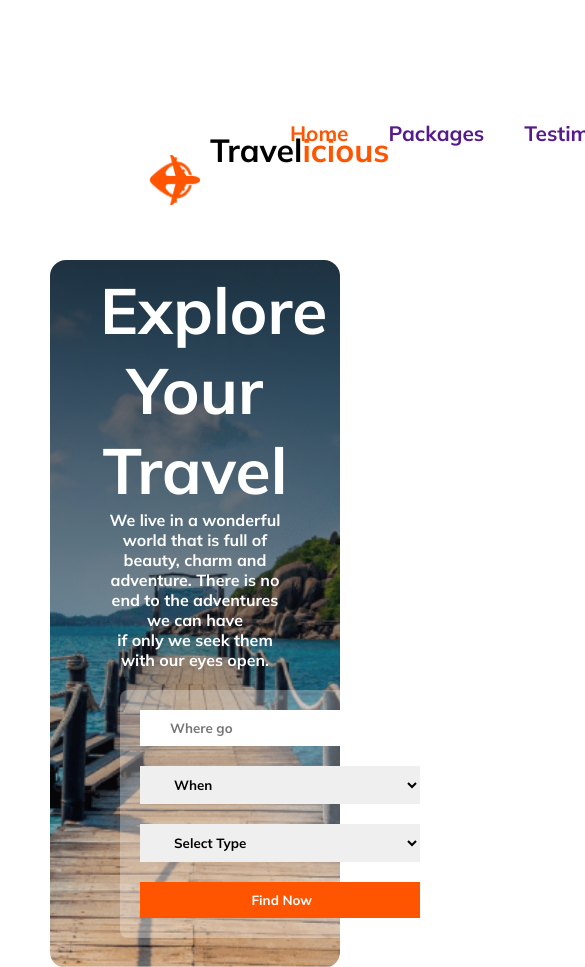
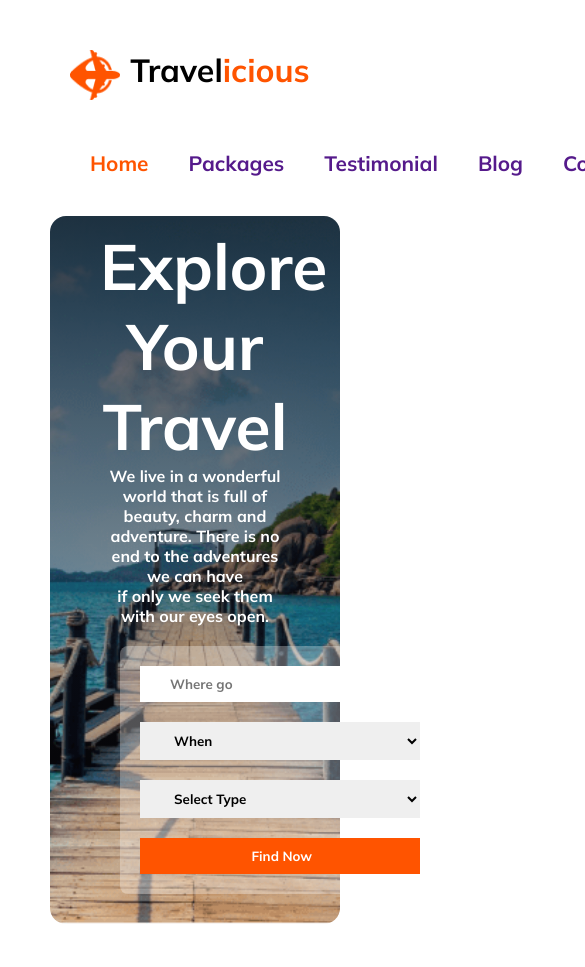
Before and after one commit to fatema94/Assingment-2, a plain HTML site: page index.html in a window 390 px wide. Shown: the top 967 px of the page, 585 px wide, since content can reach past the window. Drawn offline with Linux system fonts and the light colour scheme.

Commit message:
added all media queries

```diff
--- a/index.html
+++ b/index.html
@@ -235,7 +235,7 @@
         <div class="foot">
             <div class="foot-logo">
 
-                <img src="Images/Group 40071 (2).png" alt="" class="logo">
+                <img src="Images/Group 40071 (2).png" alt="" class="logo-1">
                 <h3 class="foot-tittle">Travel<span class="orange">icious</span></h3>
             </div>
             <p class="foot-para">
--- a/styles/style.css
+++ b/styles/style.css
@@ -293,7 +293,7 @@ footer{
     font-size: 1.2rem;
     color: #5A5A5D;
 }
-.logo{
+.logo-1{
     width: 80px;
     height: 100px;
 }
@@ -317,8 +317,12 @@ footer{
     .banner{
         padding: 10px 50px;
     }
-    .popular, .news, .choose-container, .destination{
+    .popular, .news, .choose-container, .destination, .navbar{
         flex-direction: column;
+    }
+    .navbar{
+        padding: 0px;
+        margin: 0px;
     }
     .news{
         max-height: none;
@@ -346,8 +350,7 @@ footer{
         max-width: 100%;
     }
     .foot{
-        width: 100%;
-        padding: 0px;
+        padding: 50px;
         margin: 0px;
     }
     .foot-logo{
@@ -355,9 +358,10 @@ footer{
         margin: 0px;
     }
     .logo{
-        padding: 50px;
-        height: 50px;
-        width: 50px;
+       margin-bottom: 10px;
+    }
+    .logo img{
+        padding: 0px;
     }
     .social{
 
```
